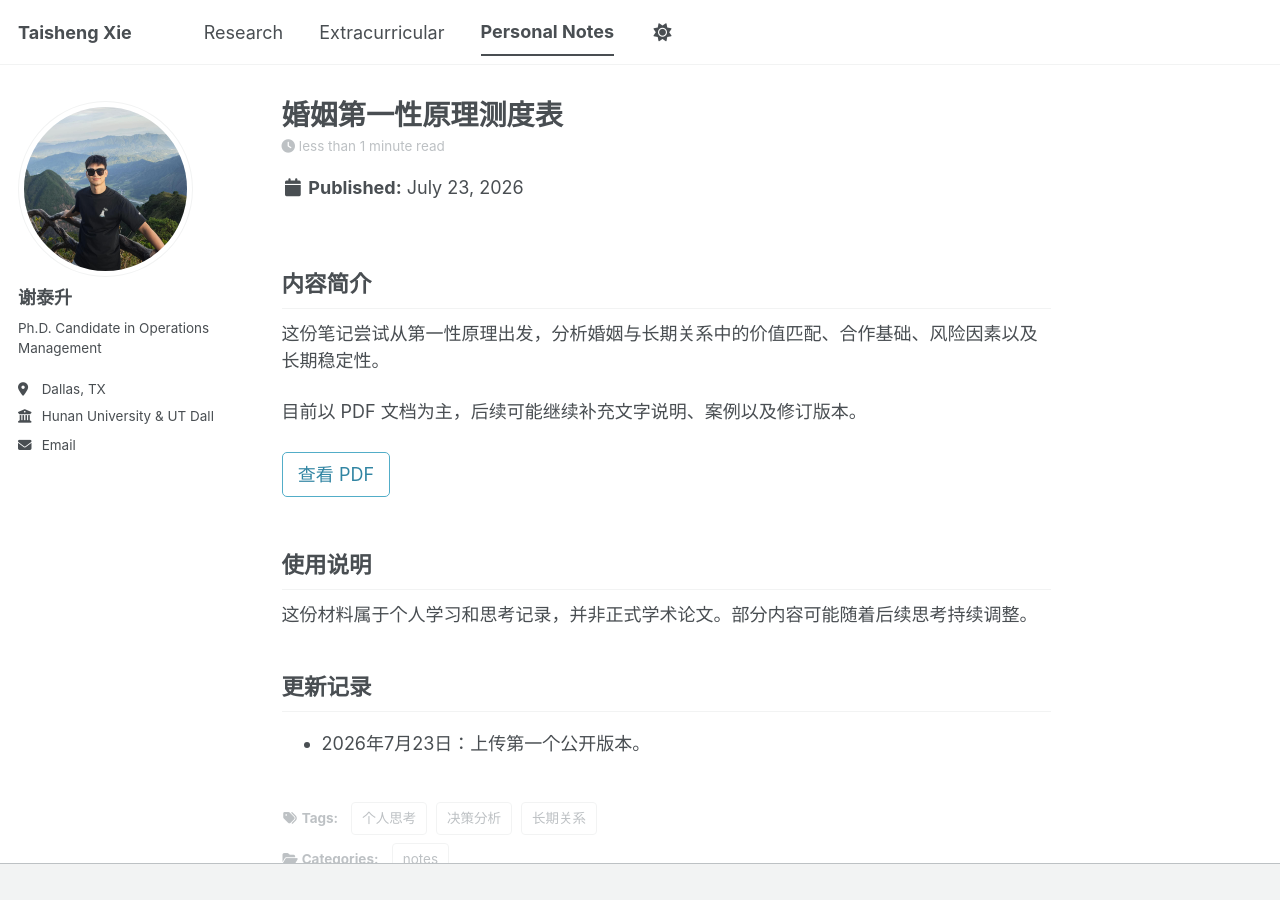
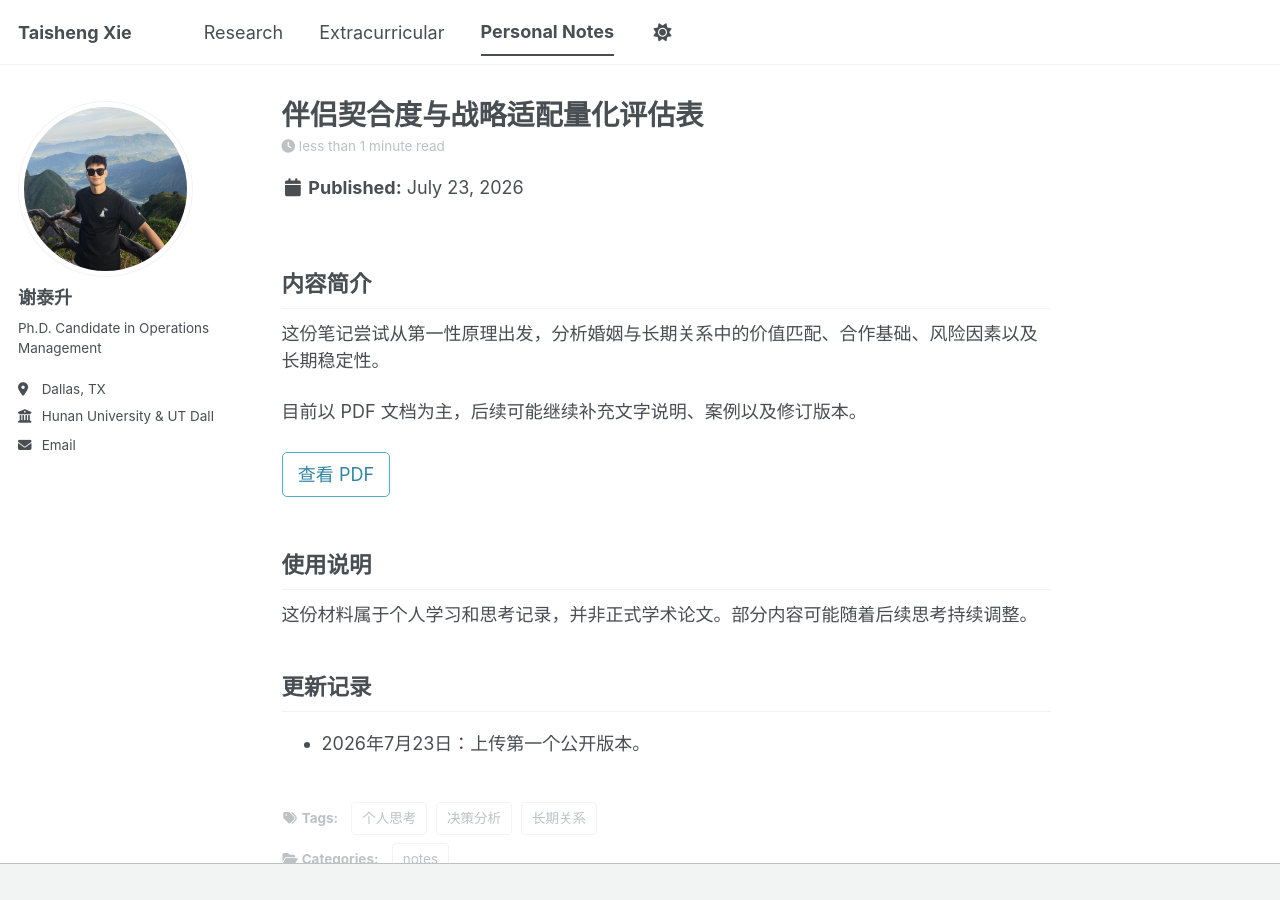
Before and after one commit to tsxie9876-wq/tsxie9876-wq.github.io, a Jekyll site: the page built from _posts/2026-07-23-marriage-first-principles.md, in a window 1280 px wide and 900 px high. Built offline with Jekyll 4.4.1, drawn with Linux system fonts in a browser that asks for light colours; a style sheet for code colours, icons or effects is not loaded.

Commit message:
Update 2026-07-23-marriage-first-principles.md

```diff
--- a/_posts/2026-07-23-marriage-first-principles.md
+++ b/_posts/2026-07-23-marriage-first-principles.md
@@ -1,5 +1,5 @@
 ---
-title: "婚姻第一性原理测度表"
+title: "伴侣契合度与战略适配量化评估表"
 date: 2026-07-23
 categories:
   - notes
```
